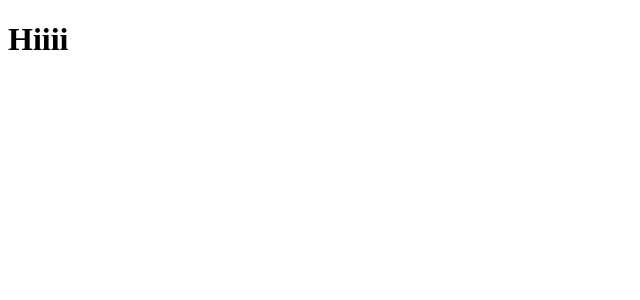
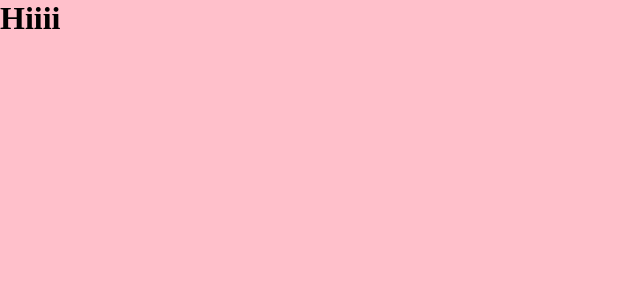
Before and after one commit to MarcellyGuimaraes/landing-page, a React (Create React App) app: page / in a window 1280 px wide. Shown: the top 300 px of the page, without its empty margins (0-640 px from the left). Built offline with nearby package versions, Linux system fonts and the light colour scheme.

Commit message:
configurando styled-component

```diff
--- a/package.json
+++ b/package.json
@@ -9,6 +9,7 @@
     "react": "^18.1.0",
     "react-dom": "^18.1.0",
     "react-scripts": "5.0.1",
+    "styled-components": "^5.3.5",
     "web-vitals": "^2.1.4"
   },
   "scripts": {
--- a/src/index.jsx
+++ b/src/index.jsx
@@ -1,10 +1,12 @@
 import React from 'react';
 import ReactDOM from 'react-dom/client';
+import { GlobalStyles } from './styles/global-styles';
 import Home from './templates/App';
 
 const root = ReactDOM.createRoot(document.getElementById('root'));
 root.render(
   <React.StrictMode>
     <Home />
+    <GlobalStyles />
   </React.StrictMode>,
 );
--- /dev/null
+++ b/src/styles/global-styles.js
@@ -0,0 +1,12 @@
+import { createGlobalStyle } from 'styled-components';
+
+export const GlobalStyles = createGlobalStyle`
+* {
+  margin: 0;
+  padding: 0;
+}
+
+body{
+  background: pink;
+}
+`;
--- a/src/templates/App/App.css
+++ /dev/null
@@ -1,38 +0,0 @@
-.App {
-  text-align: center;
-}
-
-.App-logo {
-  height: 40vmin;
-  pointer-events: none;
-}
-
-@media (prefers-reduced-motion: no-preference) {
-  .App-logo {
-    animation: App-logo-spin infinite 20s linear;
-  }
-}
-
-.App-header {
-  background-color: #282c34;
-  min-height: 100vh;
-  display: flex;
-  flex-direction: column;
-  align-items: center;
-  justify-content: center;
-  font-size: calc(10px + 2vmin);
-  color: white;
-}
-
-.App-link {
-  color: #61dafb;
-}
-
-@keyframes App-logo-spin {
-  from {
-    transform: rotate(0deg);
-  }
-  to {
-    transform: rotate(360deg);
-  }
-}
--- a/src/templates/App/index.jsx
+++ b/src/templates/App/index.jsx
@@ -1,7 +1,11 @@
+import * as Styled from './styles';
+
 function Home() {
   return (
     <div className="App">
-      <h1>Hiiii</h1>
+      <Styled.Wrapper>
+        <h1>Hiiii</h1>
+      </Styled.Wrapper>
     </div>
   );
 }
--- /dev/null
+++ b/src/templates/App/styles.js
@@ -0,0 +1,7 @@
+import styled, { css } from 'styled-components';
+
+export const Wrapper = styled.div`
+  ${(props) => css`
+    background: ${props.background};
+  `}
+`;
```
Also changed, not shown: 2 other files (tests, documents, lock files or other folders).
